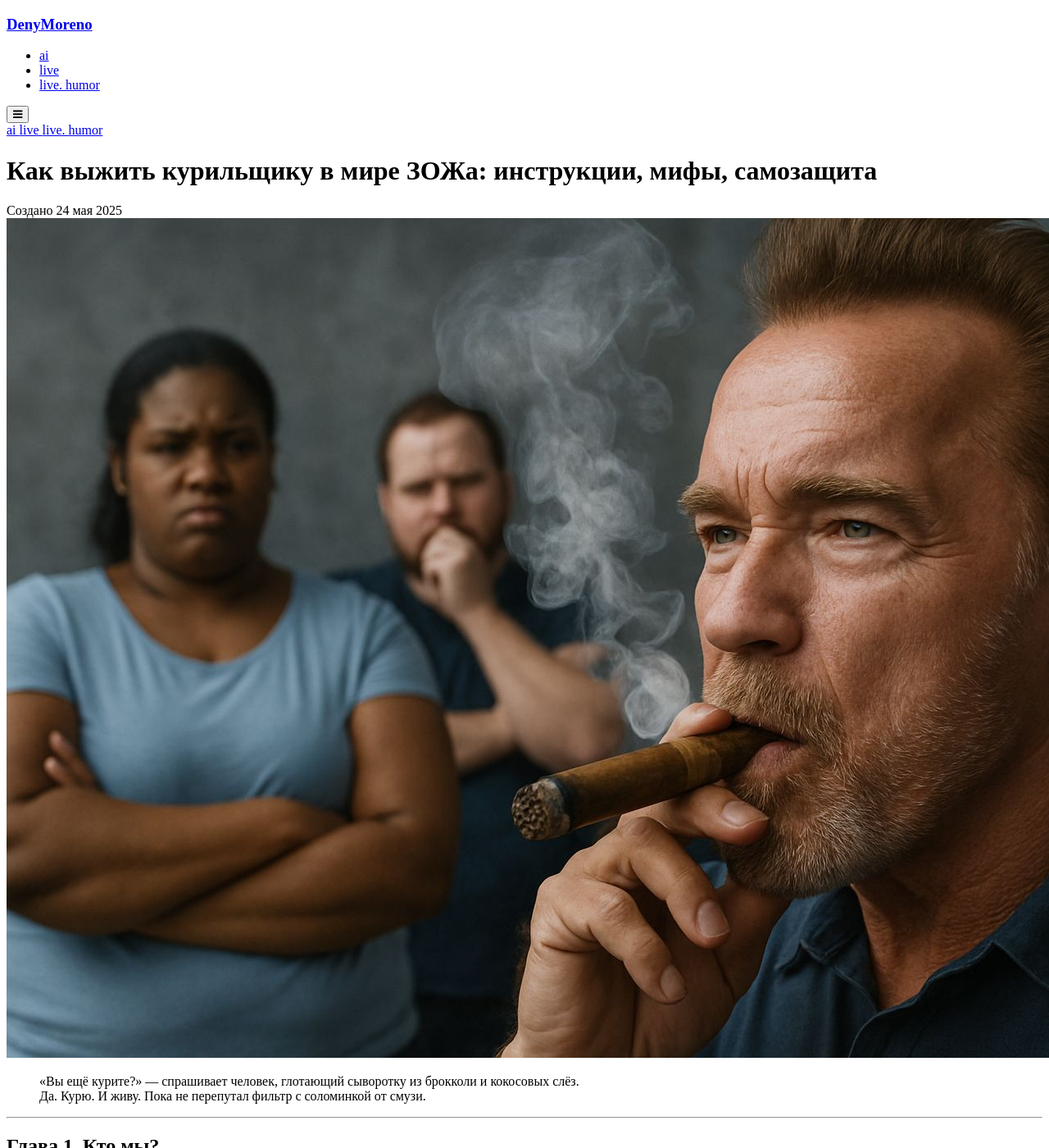
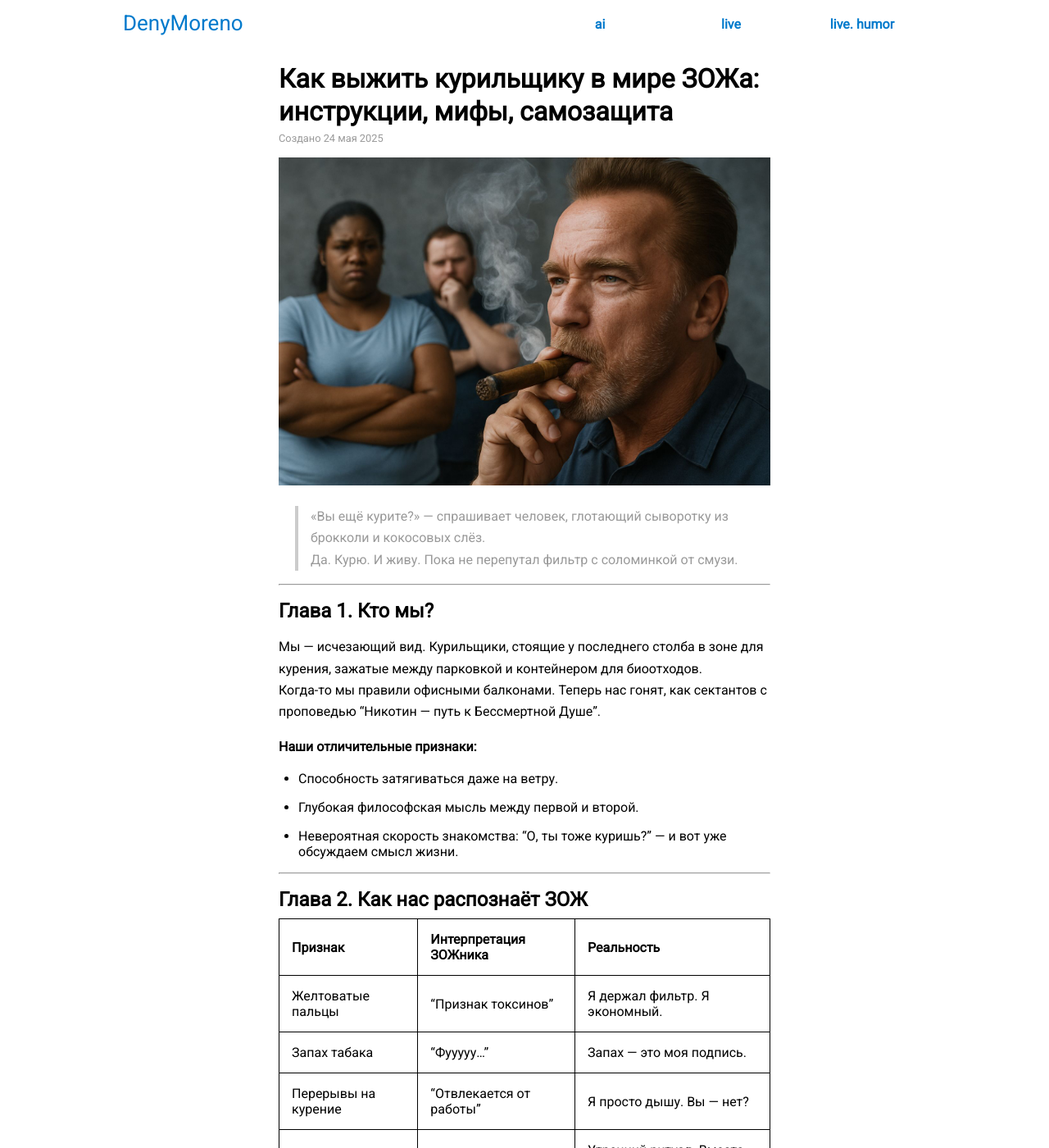
Before and after one commit to DenyMoreno/myblog, a Jekyll site: the page built from _posts/2025-05-24-smok.md, in a window 1280 px wide and 1400 px high. Shown: the whole window at 82% size. Built offline with Jekyll 4.4.1, drawn with Linux system fonts in a browser that asks for light colours; nearby versions of some CDN libraries.

Commit message:
Update main.scss

```diff
--- a/assets/css/main.scss
+++ b/assets/css/main.scss
@@ -1,8 +1,13 @@
+---
+---
+
 $base-font-family: 'Roboto', sans-serif;
 $body-font-family: 'Roboto', sans-serif;
 $code-font-family: "Source Code Pro", monospace;
 
 $brand-color: black;
+
+
 
 $container-width: 1000px;
 $tablet-width: 600px;
@@ -23,42 +28,22 @@ $medium-color: #00AB6C;
 $codepen-color: black;
 $rss-color: #ff6600;
 
-/* Базовые стили для body и ссылок */
+@import "-sections-dir";
+
+/* --- Автоматическая и ручная тёмная тема --- */
 body {
-  font-family: $body-font-family;
   background-color: white;
   color: black;
-  transition: background-color 0.4s ease, color 0.4s ease;
-  margin: 0;
-  padding: 0;
 }
 
 a {
   color: #007acc;
-  text-decoration: none;
-  transition: color 0.3s ease;
-
-  &:hover {
-    opacity: 0.8;
-  }
 }
 
-/* Заголовок и футер */
 .site-header,
 .site-footer {
   background-color: white;
-  transition: background-color 0.4s ease, color 0.4s ease;
 }
-
-/* Основной контейнер контента */
-.content-wrapper {
-  max-width: 600px;
-  margin: 0 auto;
-  padding: 0 1rem;
-  padding-top: $header-thickness;
-}
-
-/* Темная тема через prefers-color-scheme */
 @media (prefers-color-scheme: dark) {
   body {
     background-color: #111111;
@@ -97,23 +82,21 @@ a {
   }
 }
 
-/* Темы с data-theme атрибутом для ручного переключения */
-[data-theme="dark"] {
-  body {
+[data-theme="dark"] body {
   background-color: #111111;
   color: #dddddd;
 }
 
-  a {
+[data-theme="dark"] a {
   color: #88ccff;
 }
 
-  .site-header,
-  .site-footer {
+[data-theme="dark"] .site-header,
+[data-theme="dark"] .site-footer {
   background-color: #1a1a1a;
 }
 
-  .featured-post::before {
+[data-theme="dark"] .featured-post::before {
   background: linear-gradient(to top,
     rgba(0, 0, 0, 0.95),
     rgba(0, 0, 0, 0.3),
@@ -121,20 +104,50 @@ a {
   );
 }
 
-  .featured-post h2 span {
+[data-theme="dark"] .featured-post h2 span {
   color: #ffffff;
 }
 
-  .dropbtn {
+[data-theme="dark"] .dropbtn {
   background-color: #1a1a1a;
   color: white;
 }
 
-  .pagination a {
+[data-theme="dark"] .pagination a {
   border-color: #ffffff;
   color: #ffffff;
 }
 
+/* --- Footer и кнопка переключения темы --- */
+.footer {
+  background-color: #f5f5f5;
+  padding: 1em 0;
+  text-align: center;
+  font-size: 14px;
+  color: #333;
+}
+
+.footer a {
+  color: #333;
+  text-decoration: none;
+  margin: 0 5px;
+}
+
+.footer-description {
+  margin-top: 10px;
+}
+
+.theme-toggle button {
+  color: #333;
+  background: none;
+  border: none;
+  font-family: 'Roboto', sans-serif;
+  font-size: 14px;
+  margin-top: 10px;
+  cursor: pointer;
+}
+
+@media (prefers-color-scheme: dark) {
   .footer {
     background-color: #1a1a1a;
     color: white;
@@ -149,72 +162,49 @@ a {
   }
 }
 
+[data-theme="dark"] .footer {
+  background-color: #1a1a1a;
+  color: white;
+}
+
+[data-theme="dark"] .footer a {
+  color: white;
+}
+
+[data-theme="dark"] .theme-toggle button {
+  color: white;
+}
 [data-theme="light"] {
-  body {
   background-color: white;
   color: black;
 }
 
-  a {
+[data-theme="light"] a {
   color: #007acc;
 }
 
-  .site-header,
-  .site-footer {
+[data-theme="light"] .site-header,
+[data-theme="light"] .site-footer {
   background-color: white;
 }
-
-  .footer {
-    background-color: #f5f5f5;
-    color: #333;
+.content-wrapper {
+  max-width: 600px;
+  margin: 0 auto;
+  padding: 0 1rem;
+  padding-top: $header-thickness; // 80px
 }
-
-  .footer a {
-    color: #333;
-  }
-
-  .theme-toggle button {
-    color: #333;
-  }
-}
-
-/* Футер */
-.footer {
-  background-color: #f5f5f5;
-  padding: 1em 0;
-  text-align: center;
-  font-size: 14px;
-  color: #333;
+html {
   transition: background-color 0.4s ease, color 0.4s ease;
 }
 
-.footer a {
-  color: #333;
-  text-decoration: none;
-  margin: 0 5px;
+body, .footer, .header, .post-content {
+  transition: background-color 0.4s ease, color 0.4s ease;
 }
-
-.footer-description {
-  margin-top: 10px;
-}
-
-.theme-toggle button {
-  background: none;
-  border: none;
-  font-family: $base-font-family;
-  font-size: 14px;
-  margin-top: 10px;
-  cursor: pointer;
-  transition: color 0.3s ease;
-}
-
-/* Навигация категорий */
 .category-nav {
   display: flex;
   justify-content: flex-end;
   margin-top: 10px;
   margin-right: 20px;
-}
 
   .category-list {
     display: flex;
@@ -222,9 +212,8 @@ a {
     list-style: none;
     padding: 0;
     margin: 0;
-}
 
-.category-list li {
+    li {
       display: flex;
       align-items: center;
     }
@@ -232,7 +221,7 @@ a {
     .category-link {
       display: inline-block;
       padding: 8px 16px;
-  min-width: 100px; // можно подстроить под дизайн
+      min-width: 100px; // ← Подберёшь под себя
       text-align: center;
       text-decoration: none;
       font-weight: bold;
@@ -245,34 +234,34 @@ a {
       opacity: 0.8;
     }
 
-/* Активные категории для разных тем */
-[data-theme="dark"] .category-link.active {
+    [data-theme="dark"] & .category-link.active {
       background: #fff;
       color: #000;
       border-color: #fff;
     }
 
-[data-theme="light"] .category-link.active {
+    [data-theme="light"] & .category-link.active {
       background: #000;
       color: #fff;
       border-color: #000;
     }
+  }
+}
 
-/* Социальные иконки справа сверху */
+// Социконки справа
 .social-icons {
   position: absolute;
   right: 10px;
   top: 10px;
+
+  .menu-link {
+    margin-left: 10px;
+  }
 }
 
-.social-icons .menu-link {
-  margin-left: 10px;
-}
-
-/* Мобильная версия */
+// Мобильная версия
 @media screen and (max-width: 768px) {
-  .category-nav,
-  .social-icons {
+  .category-nav {
     display: none;
   }
 
@@ -301,14 +290,19 @@ a {
     border-color: #000;
     color: #000;
   }
+}
+/* Скрываем бургер вне мобильной ширины */
+.mobile-only {
+  display: none;
+}
 
-  /* Показываем бургер только на мобильных */
+@media (max-width: 768px) {
+  .category-nav,
+  .social-icons {
+    display: none;
+  }
+
   .mobile-only {
     display: block;
   }
 }
-
-/* Скрываем бургер вне мобильной ширины */
-.mobile-only {
-  display: none;
-}
```
Lines whose indentation alone changed are shown as unchanged.
